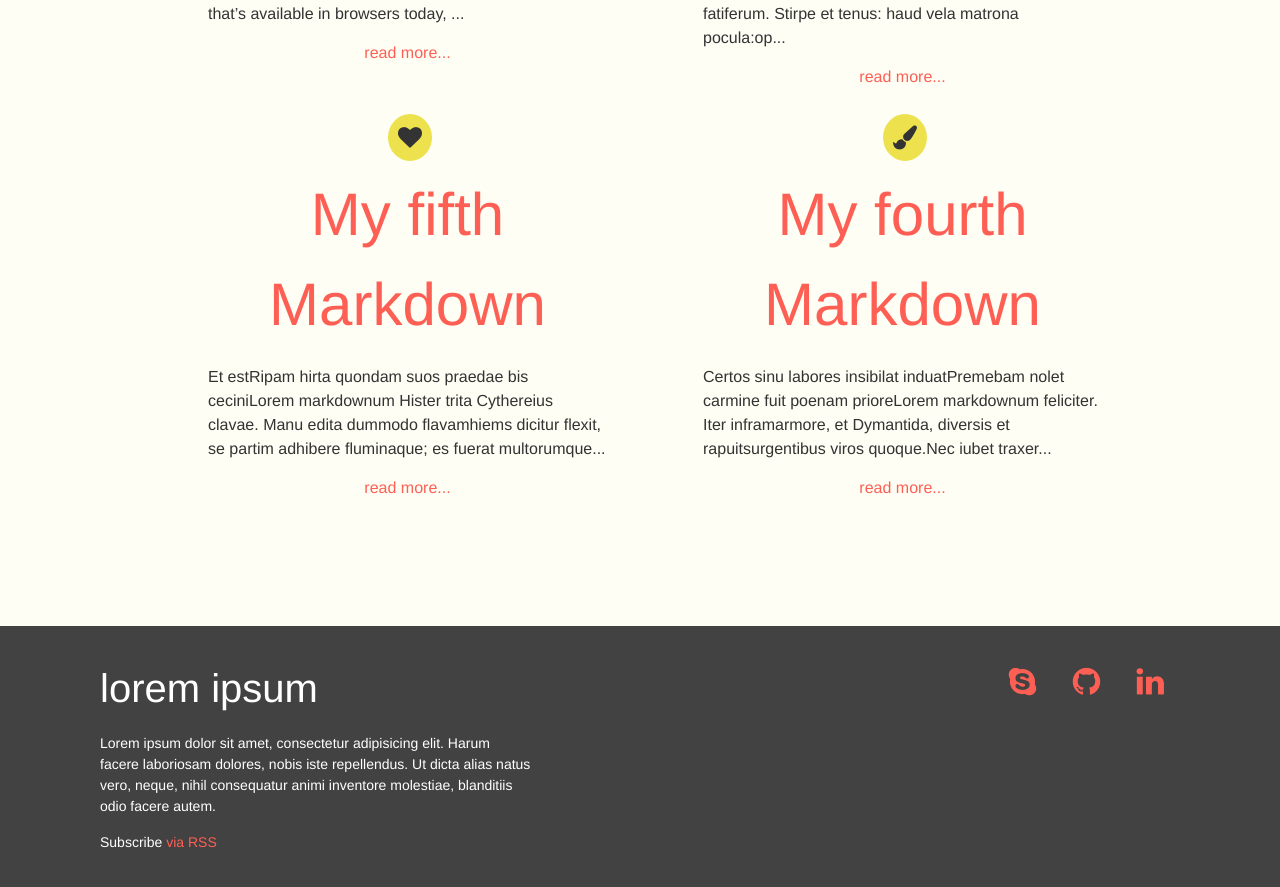
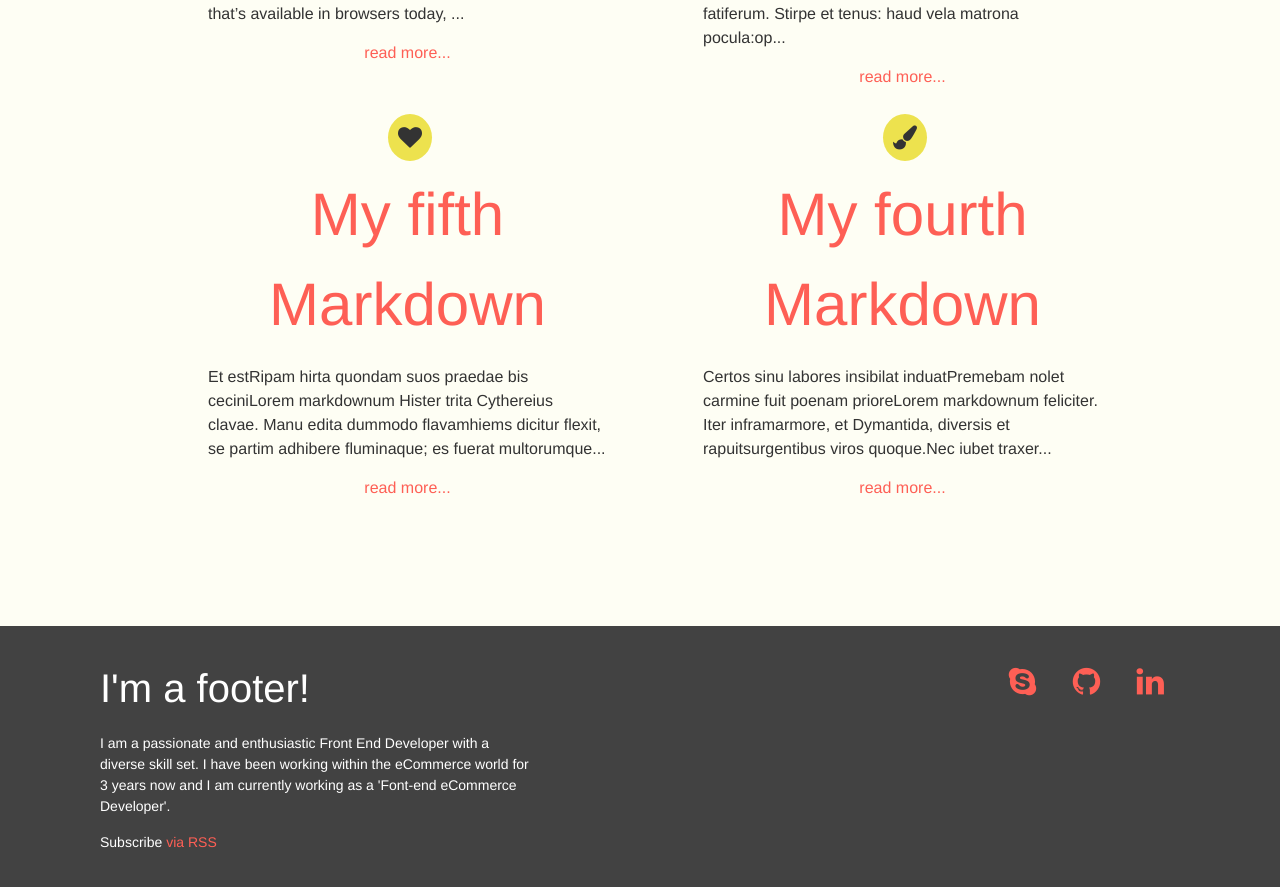
Before and after one commit to Yonald/portfolio, a Jekyll site: the page built from index.html, in a window 1280 px wide and 900 px high, scrolled down 2102 px. Shown: the top 887 px of the window. Built offline with Jekyll 4.4.1, drawn with Linux system fonts in a browser that asks for light colours; nearby versions of some CDN libraries.

Commit message:
added footer content

```diff
--- a/_includes/footer.html
+++ b/_includes/footer.html
@@ -2,8 +2,8 @@
 
   <div class="wrapper">
     <div class="footer-content">
-      <h3>lorem ipsum</h3>
-      <p>Lorem ipsum dolor sit amet, consectetur adipisicing elit. Harum facere laboriosam dolores, nobis iste repellendus. Ut dicta alias natus vero, neque, nihil consequatur animi inventore molestiae, blanditiis odio facere autem.</p>
+      <h3>I'm a footer!</h3>
+      <p>I am a passionate and enthusiastic Front End Developer with a diverse skill set. I have been working within the eCommerce world for 3 years now and I am currently working as a 'Font-end eCommerce Developer'.</p>
 
       <p>Subscribe <a href="{{ "/feed.xml" | prepend: site.baseurl }}">via RSS</a></p>
     </div>
```
